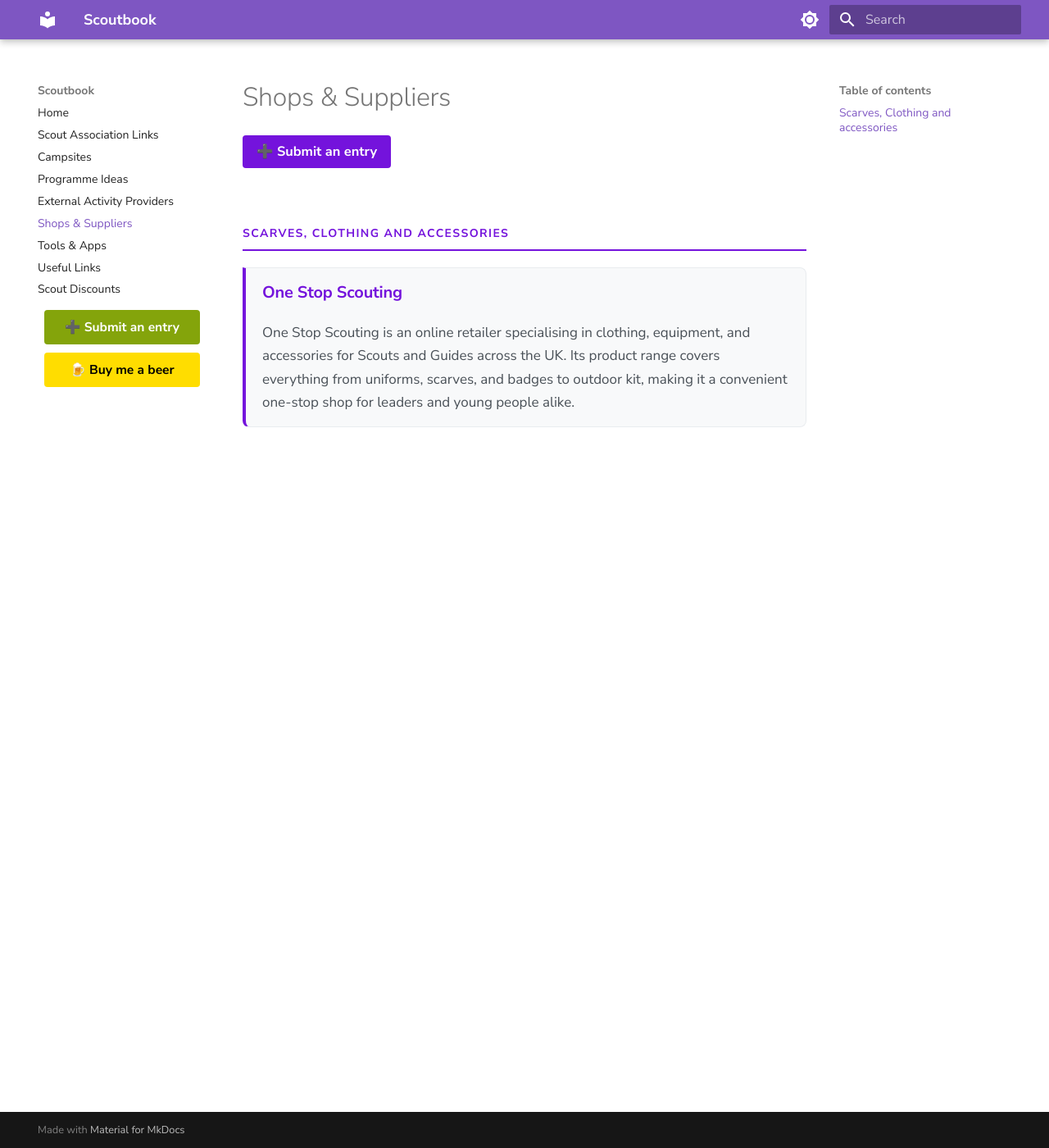
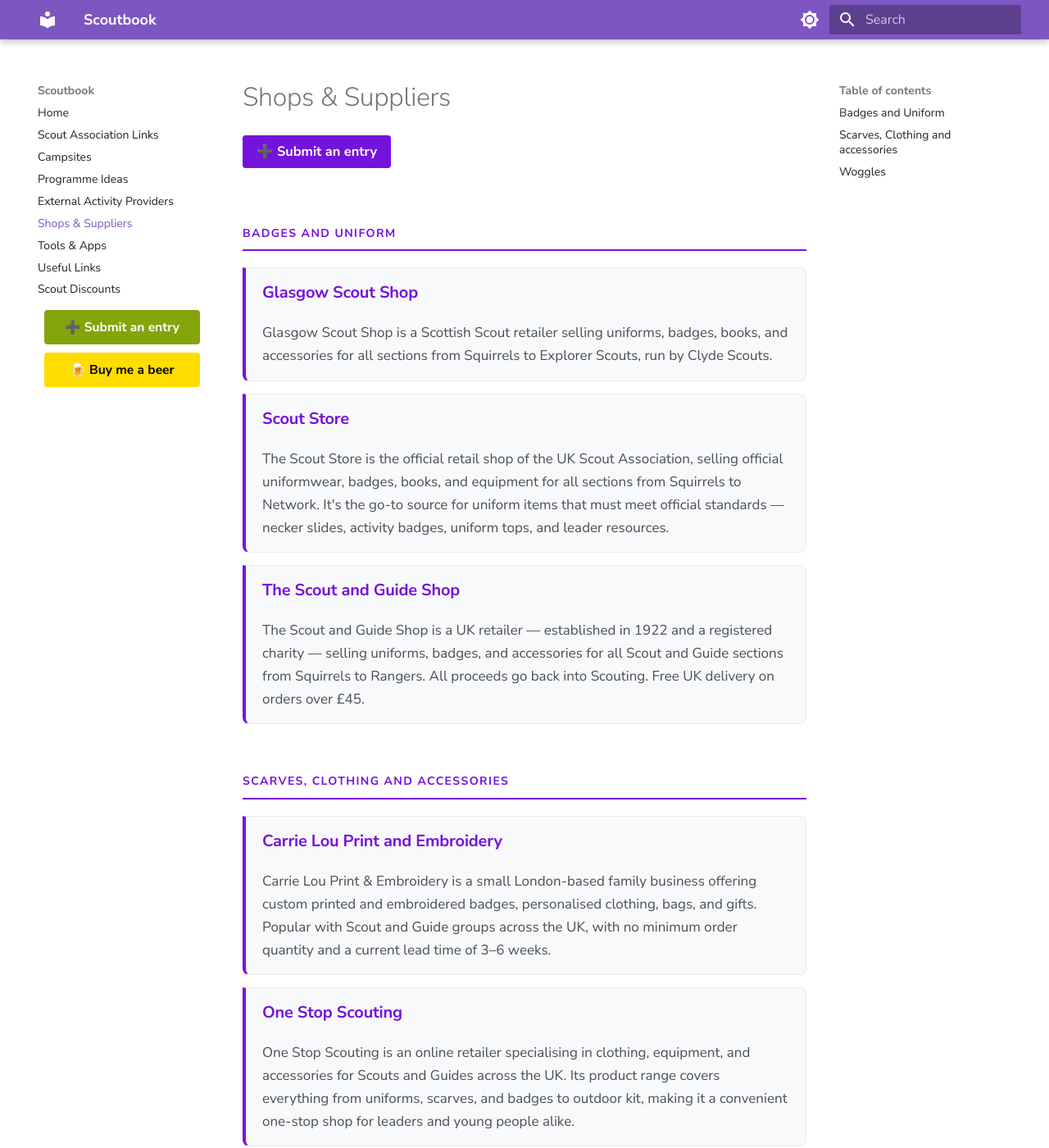
Before and after one commit to krisreynolds/scoutbook, an MkDocs documentation site: the page built from docs/shops-suppliers.md, in a window 1280 px wide and 1400 px high. Shown: the whole window at 82% size. Built offline with MkDocs 1.6.1 and Material for MkDocs 9.7.7, drawn with Linux system fonts in a browser that asks for light colours; some web fonts are replaced; some of the changed text lies outside the part shown.

Commit message:
Added new suppliers

```diff
--- a/docs/shops-suppliers.md
+++ b/docs/shops-suppliers.md
@@ -2,7 +2,29 @@
 
 [➕ Submit an entry](https://github.com/krisreynolds/scoutbook/issues/new/choose)
 
+## Badges and Uniform
+
+### [Glasgow Scout Shop](https://www.glasgowscoutshop.com)
+Glasgow Scout Shop is a Scottish Scout retailer selling uniforms, badges, books, and accessories for all sections from Squirrels to Explorer Scouts, run by Clyde Scouts.
+
+### [Scout Store](https://shop.scouts.org.uk)
+The Scout Store is the official retail shop of the UK Scout Association, selling official uniformwear, badges, books, and equipment for all sections from Squirrels to Network. It's the go-to source for uniform items that must meet official standards — necker slides, activity badges, uniform tops, and leader resources.
+
+### [The Scout and Guide Shop](https://www.scout-and-guide-shop.co.uk/)
+The Scout and Guide Shop is a UK retailer — established in 1922 and a registered charity — selling uniforms, badges, and accessories for all Scout and Guide sections from Squirrels to Rangers. All proceeds go back into Scouting. Free UK delivery on orders over £45.
+
 ## Scarves, Clothing and accessories
+
+### [Carrie Lou Print and Embroidery](https://www.carrielou.co.uk)
+Carrie Lou Print & Embroidery is a small London-based family business offering custom printed and embroidered badges, personalised clothing, bags, and gifts. Popular with Scout and Guide groups across the UK, with no minimum order quantity and a current lead time of 3–6 weeks.
 
 ### [One Stop Scouting](https://www.onestopscouting.co.uk/)
 One Stop Scouting is an online retailer specialising in clothing, equipment, and accessories for Scouts and Guides across the UK. Its product range covers everything from uniforms, scarves, and badges to outdoor kit, making it a convenient one-stop shop for leaders and young people alike.
+
+## Woggles
+
+### [Burnt Stuff](https://www.burntstuff.com/shop/index.php)
+Burnt Stuff is a Isle of Man-based maker specialising in laser-engraved leather woggles for Scouts, with options for every section from Squirrels to Leaders. They offer custom and novelty designs, a free online woggle designer, personalised cutlery, and a cutting and engraving service for custom orders.
+
+### [The Woggle Makers](https://thewogglemakers.co.uk)
+The WoggleMakers is a UK-based maker selling handmade genuine leather woggles for Scouts, Cubs, Beavers, Squirrels, Guides, and Brownies. Their standout product is an eco-friendly biodegradable leather woggle from just 28p — a greener alternative to plastic — with personalised and named woggles also available. Free P&P on most orders.
```
